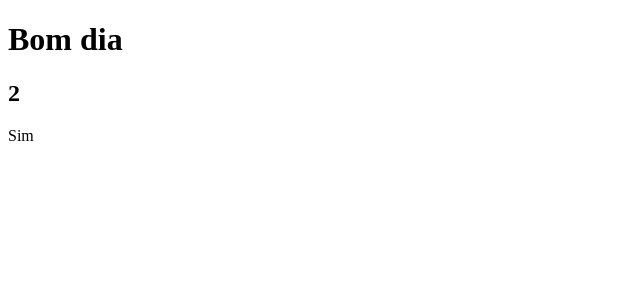
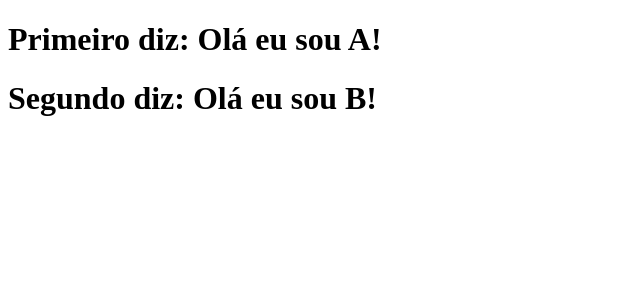
Before and after one commit to pedroadmn/react_course_dev, a React (Create React App) app: page / in a window 1280 px wide. Shown: the top 300 px of the page, without its empty margins (0-640 px from the left). Built offline with nearby package versions, Linux system fonts and the light colour scheme.

Commit message:
Fundaments about Multiple Components

```diff
--- /dev/null
+++ b/src/components/DoisComponentes.jsx
@@ -0,0 +1,9 @@
+import React from 'react';
+
+const CompA = props =>
+    <h1>Primeiro diz: {props.valor}</h1>
+
+const CompB = props =>
+    <h1>Segundo diz: {props.valor}</h1>
+
+export { CompA, CompB }
--- a/src/components/PrimeiroComponente.jsx
+++ b/src/components/PrimeiroComponente.jsx
@@ -7,6 +7,7 @@ export default (props) =>
         <h1> {props.valor} </h1>
         <h2> {1 + 1} </h2>
         <p> {isLegal ? 'Sim' : 'Não'} </p>
+        <p> {Math.random()} </p>
     </div>
 
 // export default () => <h1> Primeiro Componente </h1>
--- a/src/index.js
+++ b/src/index.js
@@ -1,9 +1,14 @@
 import React from 'react';
 import ReactDOM from 'react-dom';
-import PrimeiroComponente from './components/PrimeiroComponente'
+// import PrimeiroComponente from './components/PrimeiroComponente';
+import { CompA, CompB as B } from './components/DoisComponentes';
 
 const element = document.getElementById('root');
 ReactDOM.render(
-    <div><PrimeiroComponente valor="Bom dia" aBcD={123} /></div>,
+    <div>
+        <CompA valor="Olá eu sou A!" />
+        <B valor="Olá eu sou B!" />
+        {/*{<PrimeiroComponente valor="Bom dia" aBcD={123} />}*/}
+    </div>,
     element
 ); //JSX permite usar tags html no contexto de código javascript
```
